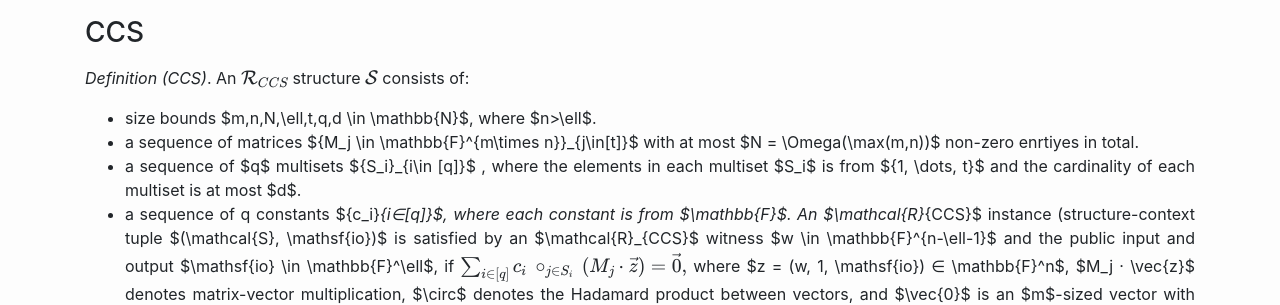
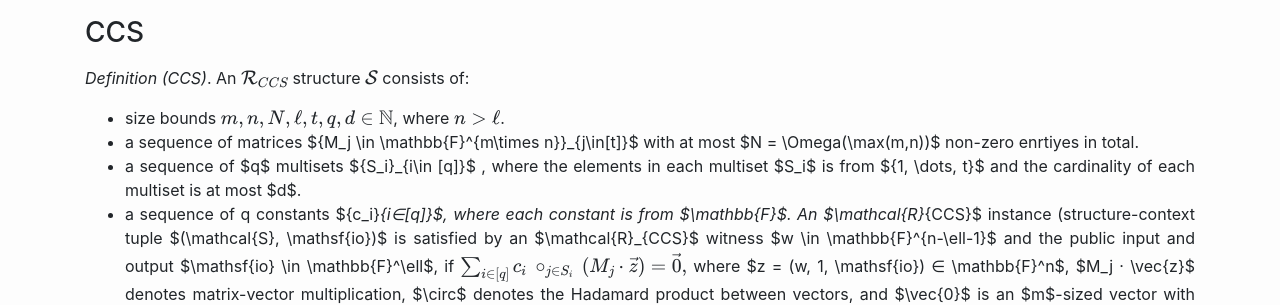
Before and after one commit to YanYingfei/yanyingfei.github.io, a Jekyll site: the page built from _posts/2023-10-30-Arithmetisation-CCS.md, in a window 1280 px wide. Shown: the part 396-701 px from the top of the page. Built offline with Jekyll 4.4.1, drawn with Linux system fonts in a browser that asks for light colours; formulas are drawn with MathJax 3.

Commit message:
Update 2023-10-30-Arithmetisation-CCS.md

```diff
--- a/_posts/2023-10-30-Arithmetisation-CCS.md
+++ b/_posts/2023-10-30-Arithmetisation-CCS.md
@@ -14,7 +14,7 @@ The customizable constraint cystems are proposed by Srinath Setty et al in [<a h
 
 ### CCS
 *Definition (CCS)*. An $$\mathcal{R}_{CCS}$$ structure $$\mathcal{S}$$ consists of:
-- size bounds $m,n,N,\ell,t,q,d \in \mathbb{N}$, where $n>\ell$.
+- size bounds $$m,n,N,\ell,t,q,d \in \mathbb{N}$$, where $$n>\ell$$.
 - a sequence of matrices $\{M_j \in \mathbb{F}^{m\times n}\}_{j\in[t]}$ with at most $N = \Omega(\max(m,n))$ non-zero enrtiyes in total.
 - a sequence of $q$ multisets $\{S_i\}_{i\in [q]}$ , where the elements in each multiset $S_i$ is from $\{1, \dots, t\}$ and the cardinality of each multiset is at most $d$.
 - a sequence of q constants $\{c_i\}_{i∈[q]}$, where each constant is from $\mathbb{F}$.
```
